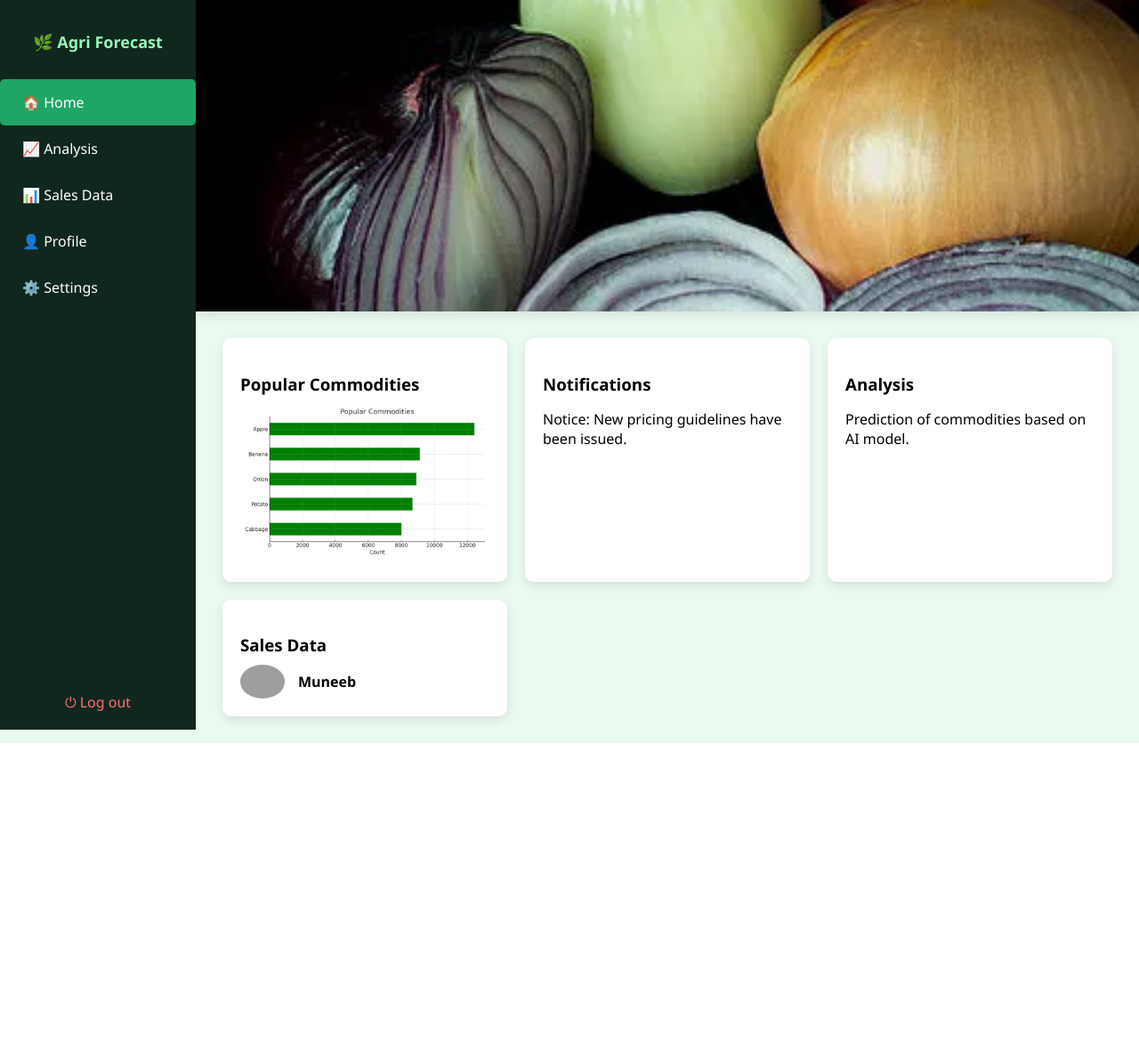
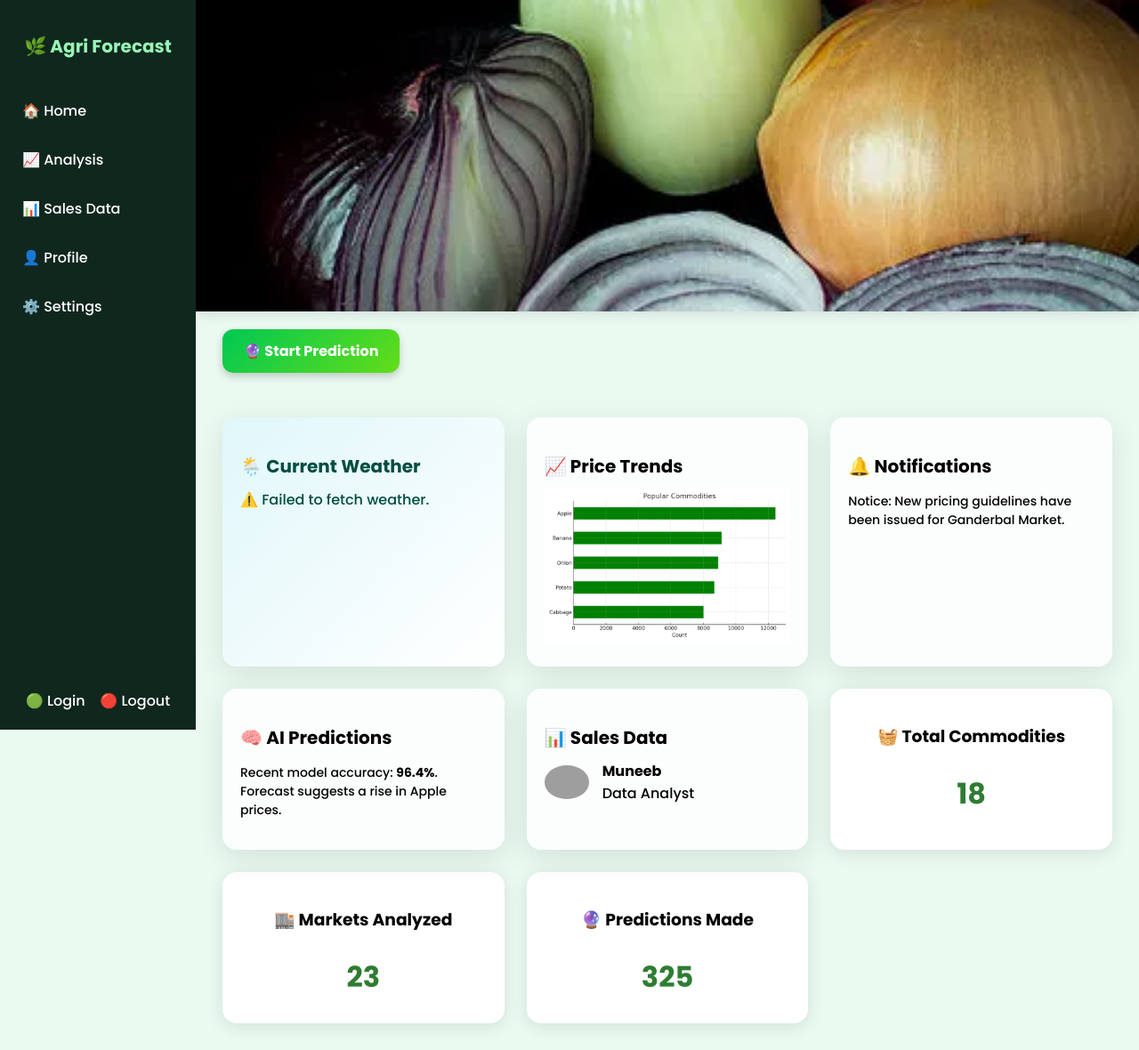
Before and after one commit to Youniskhan8/PROJECTS, a Flask app: page /home in a window 1280 px wide. Shown: the whole page at 89% size. Before the commit the page ends 835 px from the top, so only its background shows below. Run offline with Flask 3, Linux system fonts and the light colour scheme; parts of the project's set-up code (start-up, migrations or seed data) failed here and were passed over; grey boxes are pictures that could not be loaded.

Commit message:
weather api and home page info

```diff
--- a/templates/home.html
+++ b/templates/home.html
@@ -1,13 +1,16 @@
 <!DOCTYPE html>
 <html lang="en">
 <head>
+  <link rel="stylesheet" href="https://cdnjs.cloudflare.com/ajax/libs/font-awesome/6.5.0/css/all.min.css">
+
   <meta charset="UTF-8" />
   <meta name="viewport" content="width=device-width, initial-scale=1.0"/>
   <title>Agri Forecast Dashboard</title>
+  <link href="https://fonts.googleapis.com/css2?family=Poppins:wght@300;500;700&display=swap" rel="stylesheet">
   <style>
     body {
       margin: 0;
-      font-family: 'Segoe UI', sans-serif;
+      font-family: 'Poppins', sans-serif;
       background-color: #eafaf1;
     }
 
@@ -23,7 +26,7 @@
 
     .sidebar h2 {
       text-align: center;
-      font-size: 18px;
+      font-size: 20px;
       margin-bottom: 30px;
       color: #96f7b5;
     }
@@ -50,7 +53,7 @@
     }
 
     .logout a {
-      color: #ff7070;
+      color: #ffffff;
       text-decoration: none;
     }
 
@@ -63,7 +66,6 @@
     .carousel {
       width: 100%;
       overflow: hidden;
-      border-radius: 0;
       box-shadow: 0 4px 12px rgba(0,0,0,0.1);
     }
 
@@ -81,43 +83,41 @@
       flex-shrink: 0;
     }
 
-
-
-
-
-
     @keyframes slide {
-      0%   { transform: translateX(0vw); }
-      20%  { transform: translateX(0vw); }
-
-      25%  { transform: translateX(-100vw); }
-      45%  { transform: translateX(-100vw); }
-
-      50%  { transform: translateX(-200vw); }
-      70%  { transform: translateX(-200vw); }
-
-      75%  { transform: translateX(-300vw); }
-      95%  { transform: translateX(-300vw); }
-
-      100% { transform: translateX(0vw); }
+      0%, 20%   { transform: translateX(0vw); }
+      25%, 45%  { transform: translateX(-100vw); }
+      50%, 70%  { transform: translateX(-200vw); }
+      75%, 95%  { transform: translateX(-300vw); }
+      100%      { transform: translateX(0vw); }
     }
 
     .grid {
       display: grid;
-      grid-template-columns: repeat(auto-fit, minmax(300px, 1fr));
-      gap: 20px;
+      grid-template-columns: repeat(auto-fit, minmax(280px, 1fr));
+      gap: 25px;
       padding: 30px;
     }
 
     .card {
-      background-color: white;
-      border-radius: 10px;
+      background: rgba(255, 255, 255, 0.8);
+      backdrop-filter: blur(10px);
+      border-radius: 16px;
       padding: 20px;
-      box-shadow: 0 4px 12px rgba(0, 0, 0, 0.1);
+      box-shadow: 0 8px 32px rgba(0,0,0,0.1);
+      transition: transform 0.2s ease;
+    }
+
+    .card:hover {
+      transform: translateY(-5px);
     }
 
     .card h3 {
       margin-bottom: 10px;
+      font-size: 20px;
+    }
+
+    .card p {
+      font-size: 14px;
     }
 
     .user-info {
@@ -130,26 +130,102 @@
       width: 50px;
       border-radius: 50%;
     }
+
+    .primary-button {
+      display: inline-block;
+      background: linear-gradient(135deg, #00c853, #64dd17);
+      padding: 12px 24px;
+      color: white;
+      font-weight: bold;
+      border-radius: 12px;
+      text-decoration: none;
+      margin: 20px 30px;
+      box-shadow: 0 4px 10px rgba(0,0,0,0.2);
+      transition: transform 0.2s ease;
+    }
+
+    .primary-button:hover {
+      transform: scale(1.05);
+    }
+
+    .stat-card {
+      background: white;
+      padding: 20px;
+      border-radius: 16px;
+      text-align: center;
+      font-weight: bold;
+      box-shadow: 0 4px 20px rgba(0,0,0,0.1);
+      animation: fadeInUp 1s ease-in-out;
+    }
+
+    .stat-card h2 {
+      font-size: 36px;
+      margin-bottom: 8px;
+      color: #2e7d32;
+    }
+
+    .stat-card p {
+      font-size: 14px;
+      color: #555;
+    }
+
+    @keyframes fadeInUp {
+      from { opacity: 0; transform: translateY(20px); }
+      to   { opacity: 1; transform: translateY(0); }
+    }
+
+    #weather-card {
+      background: linear-gradient(135deg, #bbdefb, #e3f2fd);
+      color: #0d47a1;
+    }
+    #weather-card {
+  background: linear-gradient(135deg, #e0f7fa, #ffffff);
+  color: #004d40;
+}
+
+#weather-info p {
+  font-size: 16px;
+  margin: 6px 0;
+  font-weight: 500;
+}
+
+.weather-city {
+  font-size: 20px;
+  font-weight: bold;
+  color: #00796b;
+}
+.stat-card h2 {
+  font-size: 32px;
+  display: flex;
+  align-items: center;
+  gap: 10px;
+  justify-content: center;
+}
+
+
   </style>
 </head>
 <body>
 
   <div class="sidebar">
     <h2>🌿 Agri Forecast</h2>
-    <a href="#" class="nav-link active">🏠 Home</a>
+    <a href="/home" class="nav-link">🏠 Home</a>
     <a href="/analysis" class="nav-link">📈 Analysis</a>
     <a href="#" class="nav-link">📊 Sales Data</a>
     <a href="#" class="nav-link">👤 Profile</a>
     <a href="#" class="nav-link">⚙️ Settings</a>
 
     <div class="logout">
-      <a href="#">⏻ Log out</a>
+      <a href="/login" class="login-link">🟢 Login</a>  &nbsp;&nbsp;
+      <a href="/logout">🔴 Logout</a>
     </div>
+
+
   </div>
 
   <div class="content">
 
-    <!-- 🔁 Auto-Sliding Image Carousel -->
+    <!-- 🔁 Carousel -->
     <div class="carousel">
       <div class="slides">
         <img src="{{ url_for('static', filename='images/apple.png') }}" alt="Apple">
@@ -159,33 +235,100 @@
       </div>
     </div>
 
-    <!-- 🔲 Dashboard Grid -->
+    <!-- 🔘 Start Prediction Button -->
+    <a href="/analysis" class="primary-button">🔮 Start Prediction</a>
+
+    <!-- 📊 Dashboard Cards -->
     <div class="grid">
+
+      <div class="card" id="weather-card">
+        <h3>🌦️ Current Weather</h3>
+        <div id="weather-info">
+          <p class="weather-city"></p>
+          <p class="weather-desc"></p>
+          <p class="weather-temp"></p>
+          <p class="weather-humidity"></p>
+        </div>
+      </div>
+
+
       <div class="card">
-        <h3>Popular Commodities</h3>
-        <img src="{{ url_for('static', filename='images/popular_commodities.png') }}" alt="Commodity Chart" style="width: 100%;">
+        <h3>📈 Price Trends</h3>
+        <img src="{{ url_for('static', filename='images/popular_commodities.png') }}" alt="Trend Chart" style="width: 100%;">
       </div>
 
       <div class="card">
-        <h3>Notifications</h3>
-        <p>Notice: New pricing guidelines have been issued.</p>
+        <h3>🔔 Notifications</h3>
+        <p>Notice: New pricing guidelines have been issued for Ganderbal Market.</p>
       </div>
 
       <div class="card">
-        <h3>Analysis</h3>
-        <p>Prediction of commodities based on AI model.</p>
+        <h3>🧠 AI Predictions</h3>
+        <p>Recent model accuracy: <strong>96.4%</strong>. Forecast suggests a rise in Apple prices.</p>
       </div>
 
       <div class="card">
-        <h3>Sales Data</h3>
+        <h3>📊 Sales Data</h3>
         <div class="user-info">
           <img src="https://www.w3schools.com/howto/img_avatar.png" alt="User Avatar">
-          <div><strong>Muneeb</strong></div>
+          <div>
+            <strong>Muneeb</strong><br>
+            Data Analyst
           </div>
         </div>
       </div>
 
+      <div class="stat-card">
+       <b><h3>🧺 Total Commodities</h3></b>
+        <h2>18</h2>
+
       </div>
+
+      <div class="stat-card">
+        <b><h3>🏬 Markets Analyzed</h3></b>
+        <h2>23</h2>
+
+      </div>
+
+      <div class="stat-card">
+        <b><h3>🔮 Predictions Made</h3></b>
+        <h2>325</h2>
+
+      </div>
+
+    </div>
+
+  </div>
+
+  <!-- 🔌 Weather API Script -->
+  <script>
+    const apiKey = "65a2b4e2a781eab6d8d2c63f22d5302a";
+    const city = "Srinagar";
+
+    async function getWeather() {
+      try {
+        const res = await fetch(`https://api.openweathermap.org/data/2.5/weather?q=${city}&appid=${apiKey}&units=metric`);
+        const data = await res.json();
+
+        const cityName = data.name;
+        const description = data.weather[0].description;
+        const temp = data.main.temp;
+        const humidity = data.main.humidity;
+
+        document.querySelector(".weather-city").innerText = `📍 ${cityName}`;
+        document.querySelector(".weather-desc").innerText = `☁️ ${description}`;
+        document.querySelector(".weather-temp").innerText = `🌡️ Temperature: ${temp}°C`;
+        document.querySelector(".weather-humidity").innerText = `💧 Humidity: ${humidity}%`;
+
+      } catch (err) {
+        document.getElementById("weather-info").innerText = "⚠️ Failed to fetch weather.";
+      }
+    }
+
+    getWeather();
+  </script>
+
+
 
 </body>
 </html>
```
Lines whose indentation alone changed are shown as unchanged.
